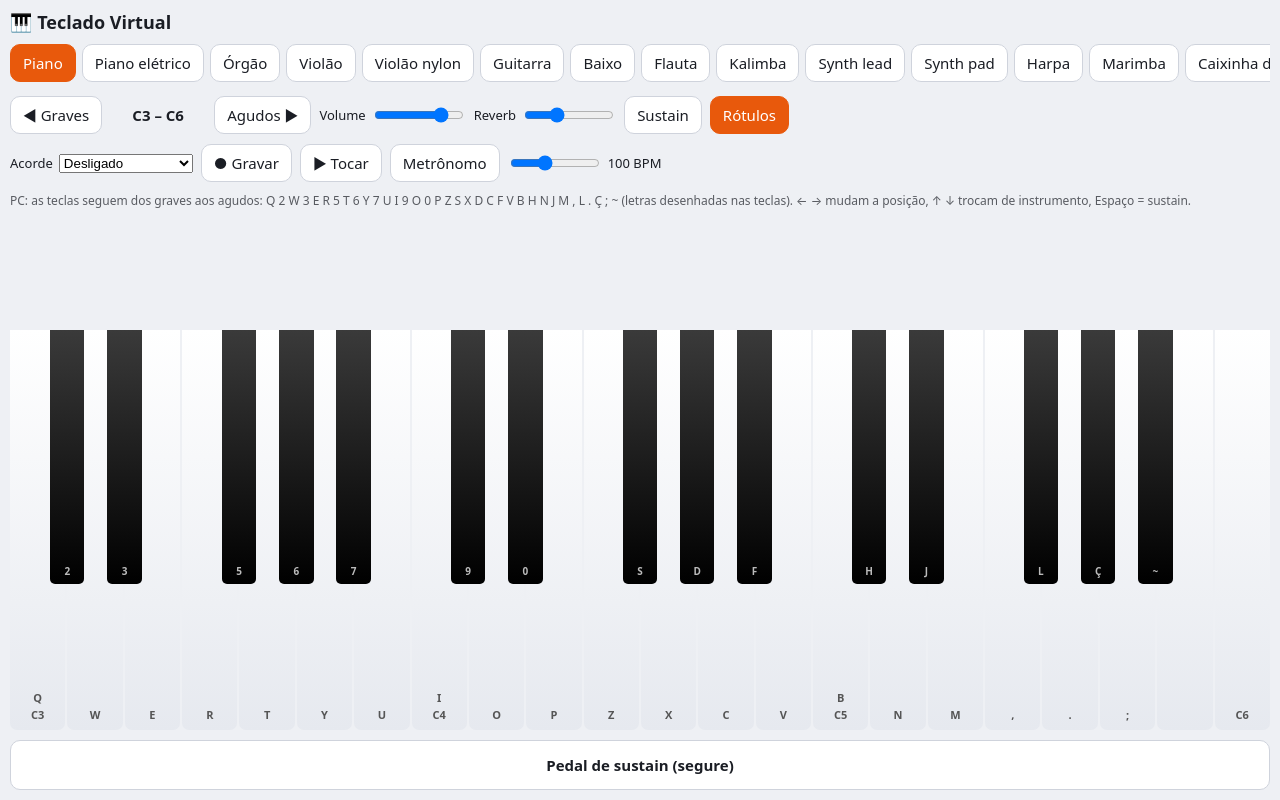
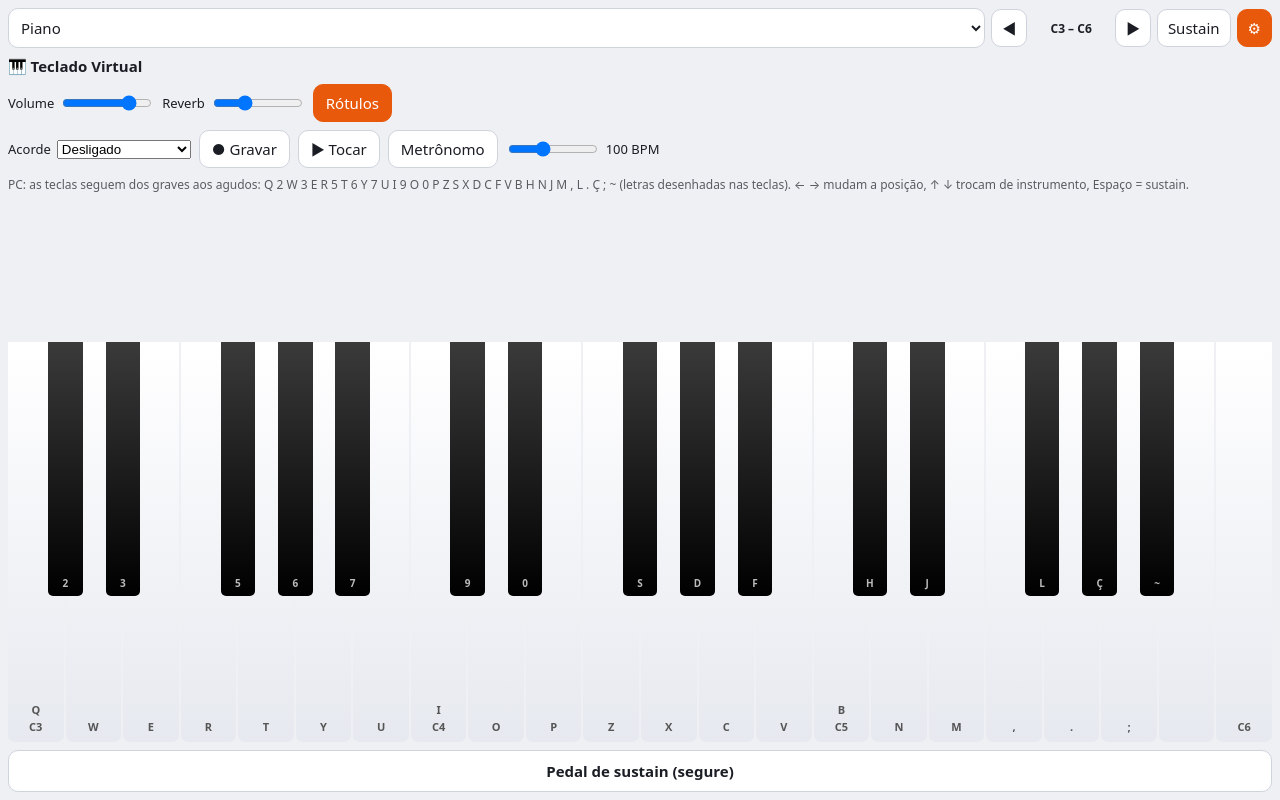
Before and after one commit to david151286-wq/Teclado-musical, a plain HTML site: page index.html in a window 1280 px wide. Drawn offline with Linux system fonts and the light colour scheme.

Commit message:
Add files via upload

```diff
--- a/index.html
+++ b/index.html
@@ -6,34 +6,35 @@
 :root{--bg:#eef0f4;--fg:#1a1d24;--pn:#fff;--bd:#cfd3dc;--ac:#e8590c;box-sizing:border-box;padding-top:env(safe-area-inset-top,0px);padding-bottom:env(safe-area-inset-bottom,0px)}
 @media (prefers-color-scheme:dark){:root:not([data-theme="light"]){--bg:#14161c;--fg:#eceef3;--pn:#1e212a;--bd:#343846;--ac:#ff8a3d}}
 :root[data-theme="dark"]{--bg:#14161c;--fg:#eceef3;--pn:#1e212a;--bd:#343846;--ac:#ff8a3d}
-html,body{height:100%}body{margin:0;display:flex;flex-direction:column;gap:10px;padding:10px;box-sizing:border-box;background:var(--bg);color:var(--fg);font:15px system-ui,-apple-system,sans-serif;overflow:hidden}
+html,body{height:100%}body{margin:0;display:flex;flex-direction:column;gap:8px;padding:8px;box-sizing:border-box;background:var(--bg);color:var(--fg);font:15px system-ui,-apple-system,sans-serif;overflow:hidden}
 header{display:flex;justify-content:space-between;align-items:center}h1{font-size:18px;margin:0}
 button{font:inherit;color:var(--fg);background:var(--pn);border:1px solid var(--bd);border-radius:10px;padding:8px 12px;cursor:pointer}
 button.act{background:var(--ac);border-color:var(--ac);color:#fff}
 .chips{display:flex;gap:6px;overflow-x:auto;padding-bottom:4px;flex:none}.chips button{white-space:nowrap}
 .row{display:flex;flex-wrap:wrap;gap:8px;align-items:center}.row label{display:flex;gap:6px;align-items:center;font-size:13px}
 .row input[type=range]{width:90px}.pos{min-width:96px;text-align:center;font-weight:600}
-.hint{font-size:12px;opacity:.7}.ped{flex:none;padding:14px;touch-action:none;user-select:none;-webkit-user-select:none;font-weight:600}
-.kb{position:relative;flex:1;min-height:170px;max-height:400px;margin-top:auto;touch-action:none;user-select:none;-webkit-user-select:none}
+.hint{font-size:12px;opacity:.7}#panel[hidden]{display:none}#panel{flex:none;display:flex;flex-direction:column;gap:8px;max-height:42vh;overflow:auto}.top{display:flex;gap:6px;align-items:center;flex:none}.top select{flex:1;min-width:0;font:inherit;color:var(--fg);background:var(--pn);border:1px solid var(--bd);border-radius:10px;padding:8px}.top button{padding:8px 10px}.top .pos{min-width:76px;font-size:12px}.ped{flex:none;padding:10px;touch-action:none;user-select:none;-webkit-user-select:none;font-weight:600}
+.kb{position:relative;flex:1;min-height:120px;max-height:400px;margin-top:auto;touch-action:none;user-select:none;-webkit-user-select:none}
 .ws{display:flex;height:100%;gap:2px}
 .w{flex:1;background:linear-gradient(#fff,#e6e9ef);border-radius:0 0 7px 7px;display:flex;flex-direction:column;justify-content:flex-end;align-items:center;padding-bottom:8px;color:#555;font:600 11px system-ui;gap:2px}
 .b{position:absolute;top:0;height:62%;background:linear-gradient(#3a3a3a,#000);border-radius:0 0 5px 5px;z-index:2;display:flex;align-items:flex-end;justify-content:center;padding-bottom:6px;color:#bbb;font:600 10px system-ui}
 .w.on,.b.on{background:var(--ac);color:#fff}.w *,.b *{pointer-events:none}.nolb .lb{display:none}
 </style></head><body>
-<header><h1>🎹 Teclado Virtual</h1><button id="inst" hidden>Instalar app</button></header>
-<div class="chips" id="chips"></div>
+<div class="top"><select id="isel"></select><button id="dn">◀</button><span class="pos" id="pos"></span><button id="up">▶</button><button id="sus">Sustain</button><button id="mn">⚙</button></div>
+<div id="panel" hidden><div class="row"><b>🎹 Teclado Virtual</b><button id="inst" hidden>Instalar app</button></div>
+
 <div class="row">
- <button id="dn">◀ Graves</button><span class="pos" id="pos"></span><button id="up">Agudos ▶</button>
+
  <label>Volume <input type="range" id="vol" min="0" max="1" step=".01" value=".8"></label>
  <label>Reverb <input type="range" id="rev" min="0" max=".6" step=".01" value=".2"></label>
- <button id="sus">Sustain</button><button id="lbl" class="act">Rótulos</button>
+ <button id="lbl" class="act">Rótulos</button>
 </div>
 <div class="row">
  <label>Acorde <select id="ch"><option value="0">Desligado</option><option value="1">Maior</option><option value="2">Menor</option><option value="3">Sétima (7)</option><option value="4">Menor sétima (m7)</option><option value="5">Power (5)</option></select></label>
  <button id="rc">● Gravar</button><button id="pl" disabled>▶ Tocar</button>
  <button id="mt">Metrônomo</button><label><input type="range" id="bpm" min="40" max="200" value="100"><span id="bv">100 BPM</span></label>
 </div>
-<div class="hint">PC: as teclas seguem dos graves aos agudos: Q 2 W 3 E R 5 T 6 Y 7 U I 9 O 0 P Z S X D C F V B H N J M , L . Ç ; ~ (letras desenhadas nas teclas). ← → mudam a posição, ↑ ↓ trocam de instrumento, Espaço = sustain.</div>
+<div class="hint">PC: as teclas seguem dos graves aos agudos: Q 2 W 3 E R 5 T 6 Y 7 U I 9 O 0 P Z S X D C F V B H N J M , L . Ç ; ~ (letras desenhadas nas teclas). ← → mudam a posição, ↑ ↓ trocam de instrumento, Espaço = sustain.</div></div>
 <div class="kb" id="kb"></div>
 <button class="ped" id="ped">Pedal de sustain (segure)</button>
 <script>
@@ -124,8 +125,8 @@ addEventListener('keydown',e=>{if(e.ctrlKey||e.metaKey||e.altKey)return;const k=
  else if(k==='arrowup'||k==='arrowdown'){e.preventDefault();pick((cur+(k==='arrowup'?-1:1)+I.length)%I.length)}});
 addEventListener('keyup',e=>{const k=e.key.toLowerCase();if(e.code in CI)off('k'+e.code);else if(k===' ')setSus(false)});
 addEventListener('blur',()=>{Object.keys(voices).forEach(off)});
-function pick(i){cur=i;[...$('#chips').children].forEach((b,j)=>b.classList.toggle('act',j===i))}
-I.forEach((o,i)=>{const b=document.createElement('button');b.textContent=o.n;b.onclick=()=>{init();pick(i)};$('#chips').appendChild(b)});
+function pick(i){cur=i;$('#isel').value=i}
+I.forEach((o,i)=>{const b=document.createElement('option');b.value=i;b.textContent=o.n;$('#isel').appendChild(b)});$('#isel').onchange=e=>{init();pick(+e.target.value)};
 $('#dn').onclick=()=>shift(-1);$('#up').onclick=()=>shift(1);$('#sus').onclick=()=>setSus(!sustain);const pd=$('#ped');pd.addEventListener('pointerdown',e=>{e.preventDefault();init();pd.setPointerCapture(e.pointerId);setSus(true)});['pointerup','pointercancel'].forEach(t=>pd.addEventListener(t,()=>setSus(false)));
 $('#lbl').onclick=e=>{e.target.classList.toggle('act');kbEl.classList.toggle('nolb')};
 $('#vol').oninput=e=>master&&(master.gain.value=e.target.value);$('#rev').oninput=e=>wg&&(wg.gain.value=e.target.value);
@@ -139,6 +140,7 @@ let mT,mNext=0,mBeat=0;
 function mtick(){while(mNext<ctx.currentTime+.12){const t=mNext,o=ctx.createOscillator(),g=ctx.createGain();o.frequency.value=mBeat%4?900:1500;g.gain.setValueAtTime(.3,t);g.gain.exponentialRampToValueAtTime(.001,t+.05);o.connect(g);g.connect(master);o.start(t);o.stop(t+.06);mNext+=60/$('#bpm').value;mBeat++}}
 $('#mt').onclick=e=>{init();if(mT){clearInterval(mT);mT=null}else{mNext=ctx.currentTime+.05;mBeat=0;mT=setInterval(mtick,25)}e.target.classList.toggle('act',!!mT)};
 $('#bpm').oninput=e=>$('#bv').textContent=e.target.value+' BPM';
+$('#mn').onclick=()=>{const p=$('#panel');p.hidden=!p.hidden;$('#mn').classList.toggle('act',!p.hidden)};if(innerWidth>=900){$('#panel').hidden=false;$('#mn').classList.add('act')}
 addEventListener('resize',build);pick(0);build();
 let dp;addEventListener('beforeinstallprompt',e=>{e.preventDefault();dp=e;$('#inst').hidden=false});
 $('#inst').onclick=async()=>{if(dp){dp.prompt();dp=null;$('#inst').hidden=true}};
--- a/sw.js
+++ b/sw.js
@@ -1,4 +1,4 @@
-const C='teclado-v3',F=['./','index.html','manifest.webmanifest','icon-192.png','icon-512.png'];
+const C='teclado-v4',F=['./','index.html','manifest.webmanifest','icon-192.png','icon-512.png'];
 self.addEventListener('install',e=>{e.waitUntil(caches.open(C).then(c=>c.addAll(F)));self.skipWaiting()});
 self.addEventListener('activate',e=>e.waitUntil(clients.claim()));
 self.addEventListener('fetch',e=>e.respondWith(caches.match(e.request).then(r=>r||fetch(e.request))));
```
